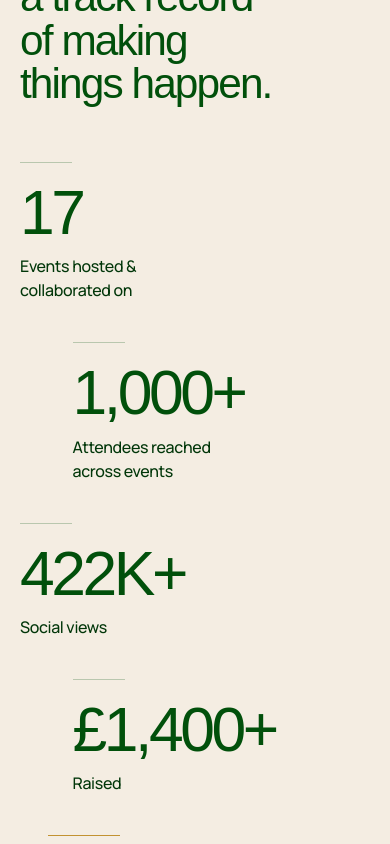
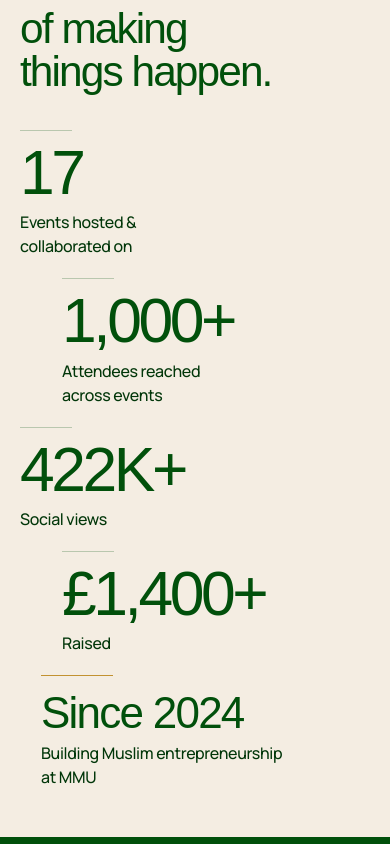
Before and after one commit to ateeqrehman360/MES-Website, a Next.js app: page /work-with-us in a window 390 px wide. Shown: the part 2940-3784 px from the top of the page. Built offline with nearby package versions, Linux system fonts and the light colour scheme; a web font is replaced by a local one.

Commit message:
refine work with us proof mobile rhythm

```diff
--- a/src/components/sections/why-collaborate.module.css
+++ b/src/components/sections/why-collaborate.module.css
@@ -125,6 +125,36 @@
 
 .since .caption {
   max-width: 26ch;
+}
+
+/* Keep phone evidence connected without changing the larger compositions. */
+@media (width < 48rem) {
+  .inner {
+    padding-block: 4rem 3rem;
+  }
+
+  .evidence {
+    gap: 1.25rem;
+    margin-block-start: 2.25rem;
+  }
+
+  .fact {
+    padding-block-start: 0.75rem;
+  }
+
+  .caption {
+    margin-block-start: 0.375rem;
+  }
+
+  .attendees,
+  .raised {
+    margin-inline-start: 12%;
+  }
+
+  .since {
+    margin-inline-start: 6%;
+    padding-block-start: 1rem;
+  }
 }
 
 /* Tablet keeps the statement first, then a staggered, open editorial sequence. */
```
